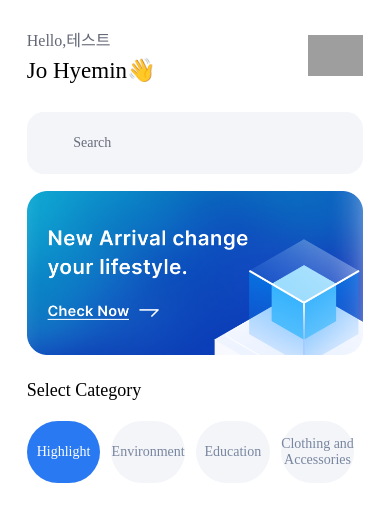
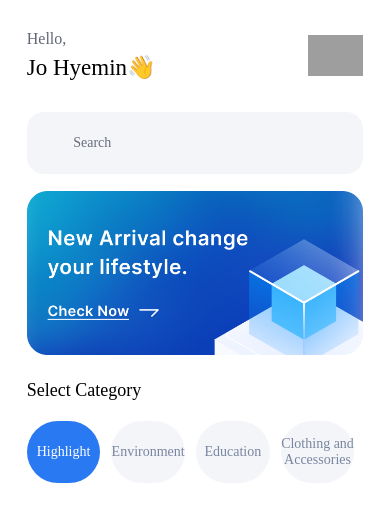
Before and after one commit to Hyemin0102/DonationApp, a React Native app: screen / in a window 390 px wide. Shown: the top 522 px of the page. Built offline with nearby package versions, Linux system fonts and the light colour scheme; grey boxes are pictures that could not be loaded; some icons are missing.

Commit message:
타임스탬프 테스트

```diff
--- a/screens/Home/Home.js
+++ b/screens/Home/Home.js
@@ -57,7 +57,7 @@ const Home = () => {
       <ScrollView showsVerticalScrollIndicator={false}>
         <View style={style.header}>
           <View>
-            <Text style={style.headerIntroText}>Hello,테스트</Text>
+            <Text style={style.headerIntroText}>Hello,</Text>
             <View style={style.headerContainer}>
               <Header title={user.firstName + ' ' + user.lastName + '👋'} />
             </View>
```
